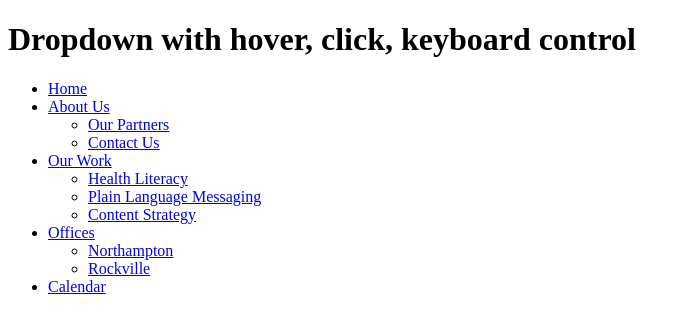
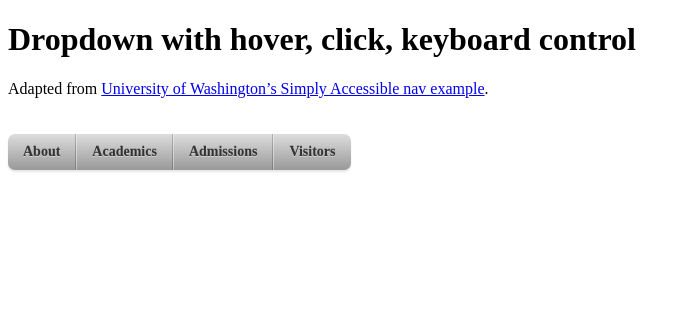
Before and after one commit to allenmr/communicatehealth.github.io, a Jekyll site: the page examples/dropdown/index.html, which Jekyll copies as it is, in a window 1280 px wide. Shown: the top 333 px of the page, without its empty margins (0-690 px from the left). Built offline with Jekyll 4.4.1, drawn with Linux system fonts in a browser that asks for light colours.

Commit message:
Dropdown example from UW

```diff
--- a/examples/dropdown/dropdown.css
+++ b/examples/dropdown/dropdown.css
@@ -0,0 +1,140 @@
+.nav,
+.nav ul {
+  margin: 0;
+  padding: 0;
+  list-style: none;
+}
+/* Top level nav */
+.nav {
+  float: left;
+  margin: 20px 0;
+  background: #DDD;
+  background-image: -webkit-gradient(linear, left top, left bottom, from(#DDD), to(#999));
+  background-image: -moz-linear-gradient(top, #DDD, #999);
+
+  -webkit-border-radius: 7px;
+  -moz-border-radius: 7px;
+  border-radius: 7px;
+
+  -webkit-box-shadow: 0 2px 2px rgba(0,0,0,0.1);
+  -moz-box-shadow: 0 2px 2px rgba(0,0,0,0.1);
+  box-shadow: 0 2px 2px rgba(0,0,0,0.1);
+}
+
+/* Dropdowns */
+.nav ul {
+  position: absolute;
+  top: 2.5em;
+  left: -9999px;
+  opacity: 0;
+
+  -webkit-transition: 0.1s linear opacity;
+
+  min-width: 150px;
+  background: #333;
+  background: #340449;
+  background: rgba(0,0,0,0.9);
+
+  -webkit-box-shadow: 0 3px 3px rgba(0,0,0,0.5);
+  -moz-box-shadow: 0 3px 3px rgba(0,0,0,0.5);
+  box-shadow: 0 3px 3px rgba(0,0,0,0.5);
+}
+
+.nav li {
+  float: left;
+  position: relative;
+}
+
+/* Top level nav items */
+.nav li > a {
+  float: left;
+  padding: 10px 15px;
+  border-left: 1px solid rgba(255,255,255,0.4);
+  border-right: 1px solid rgba(0,0,0,0.2);
+  color: #333;
+  font-weight: bold;
+  font-size: 14px;
+  text-shadow: 0 1px 0 rgba(255,255,255,0.4), 0 -1px 0 rgba(0,0,0,0.2);
+  text-decoration: none;
+}
+
+/* Top level hover state, preserve hover state when hovering dropdown  */
+.nav li > a:hover,
+.nav li > a:focus,
+.nav li:focus > a,
+.nav li:hover > a {
+  background: #999;
+  background-image: -webkit-gradient(linear, left top, left bottom, from(#999), to(#DDD));
+  background-image: -moz-linear-gradient(top, #999, #DDD);
+  /* text shadow just makes reading more difficult in my opinion */
+  /* text-shadow: 0 1px 0 rgba(0,0,0,0.4), 0 -1px 0 rgba(255,255,255,0.2); */
+  outline: 0;
+}
+
+/* Rounded corners for first top level nav item */
+.nav > li:first-child > a {
+  border-left: 0;
+
+  -webkit-border-top-left-radius: 7px;
+  -webkit-border-bottom-left-radius: 7px;
+  -moz-border-radius-topleft: 7px;
+  -moz-border-radius-bottomleft: 7px;
+  border-top-left-radius: 7px;
+  border-bottom-left-radius: 7px;
+}
+
+/* Rounded corners for last top level nav item */
+.nav > li:last-child > a {
+  border-right: 0;
+
+  -webkit-border-top-right-radius: 7px;
+  -webkit-border-bottom-right-radius: 7px;
+  -moz-border-radius-topright: 7px;
+  -moz-border-radius-bottomright: 7px;
+  border-top-right-radius: 7px;
+  border-bottom-right-radius: 7px;
+}
+
+.nav li:hover ul,
+.nav li:focus ul,
+ul.show-menu {
+  left: 0;
+  opacity: 0.99;
+}
+
+.nav ul li {
+  float: none;
+  position: static;
+}
+
+.nav ul a {
+  float: none;
+  display: block;
+  color: #FFF;
+  font-size: 12px;
+  text-shadow: none;
+  border: 1px solid #222;
+  border-width: 0 0 1px;
+
+  -webkit-transition: 0.1s linear all;
+}
+
+/* Rounded corners for ul and last list item */
+.nav ul,
+.nav ul li:last-child a {
+  border: 0;
+  -webkit-border-bottom-left-radius: 7px;
+  -webkit-border-bottom-right-radius: 7px;
+  -moz-border-radius-bottomleft: 7px;
+  -moz-border-radius-bottomright: 7px;
+  border-bottom-left-radius: 7px;
+  border-bottom-right-radius: 7px;
+}
+
+.nav ul a:hover,
+.nav ul a:focus {
+  background: #EEE;
+  color: #333;
+  text-shadow: none;
+}
+p { clear: both; }
--- a/examples/dropdown/index.html
+++ b/examples/dropdown/index.html
@@ -15,30 +15,45 @@
 
         <h1>Dropdown with hover, click, keyboard control</h1>
 
-        <ul id="navigation" class="dd-menu">
-          <li class="top-level"><a href="#">Home</a></li>
-          <li class="top-level has-subnav"><a href="#" class="subnav-toggle">About Us</a>
-            <ul class="subnav">
-              <li><a href="#">Our Partners</a></li>
-              <li><a href="#">Contact Us</a></li>
+        <p>Adapted from <a href="https://staff.washington.edu/tft/tests/menus/simplyaccessible/index.html">University of Washington&rsquo;s Simply Accessible nav example</a>.</p>
+
+        <div role="navigation" aria-label="Main menu">
+          <ul class="nav">
+            <li>
+              <a href="#">About</a>
+              <ul>
+                <li><a href="#">News</a></li>
+                <li><a href="#">Governance</a></li>
+                <li><a href="#">Diversity</a></li>
+                <li><a href="#">ContactUs</a></li>
               </ul>
             </li>
-          <li class="top-level has-subnav"><a href="#" class="subnav-toggle">Our Work</a>
-            <ul class="subnav">
-              <li><a href="#">Health Literacy</a></li>
-              <li><a href="#">Plain Language Messaging</a></li>
-              <li><a href="#">Content Strategy</a></li>
+            <li>
+              <a href="#">Academics</a>
+              <ul>
+                <li><a href="#">Degree Programs</a></li>
+                <li><a href="#">Faculty</a></li>
+                <li><a href="#">Distance Learning</a></li>
+                <li><a href="#">Libraries</a></li>
               </ul>
             </li>
-          <li class="top-level has-subnav"><a href="#" class="subnav-toggle">Offices</a>
-            <ul class="subnav">
-              <li><a href="#">Northampton</a></li>
-              <li><a href="#">Rockville</a></li>
+            <li>
+              <a href="#">Admissions</a>
+              <ul>
+                <li><a href="#">Undergraduate</a></li>
+                <li><a href="#">Tuition</a></li>
+                <li><a href="#">Financial Aid</a></li>
               </ul>
             </li>
-          <li class="top-level"><a href="#">Calendar</a></li>
+            <li>
+              <a href="#">Visitors</a>
+              <ul>
+                <li><a href="#">Events</a></li>
+                <li><a href="#">Campus Map</a></li>
+                <li><a href="#">Parking</a></li>
               </ul>
-      </div>
+            </li>
+          </ul>
         </div>
 
     <script src="/js/jquery.js"></script>
```
Also changed, not shown: public/js/base.js (+206 -0 lines), js/lib/dropdown.js (added), public/js/base.min.js. Lines whose indentation alone changed are shown as unchanged.
